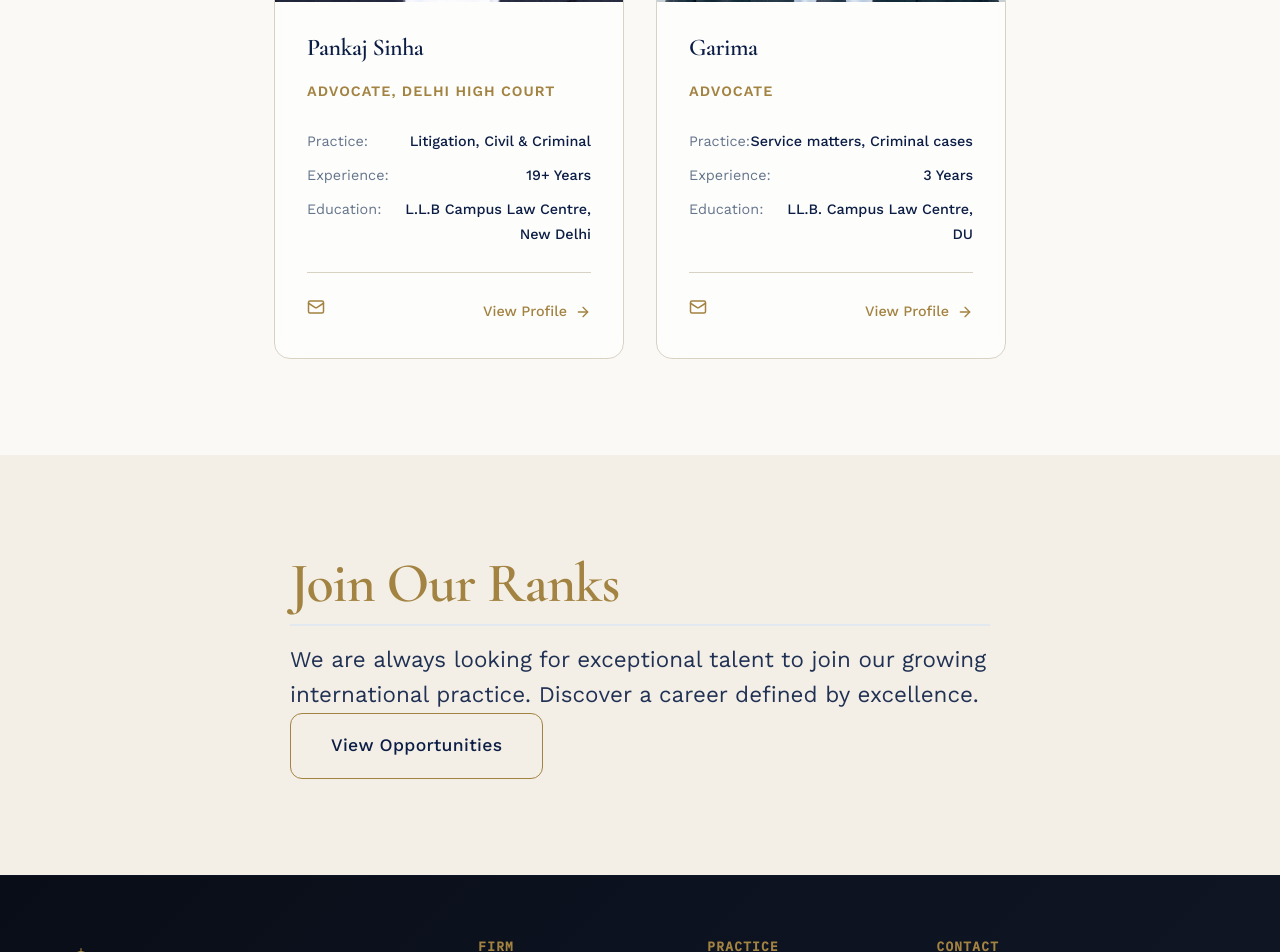
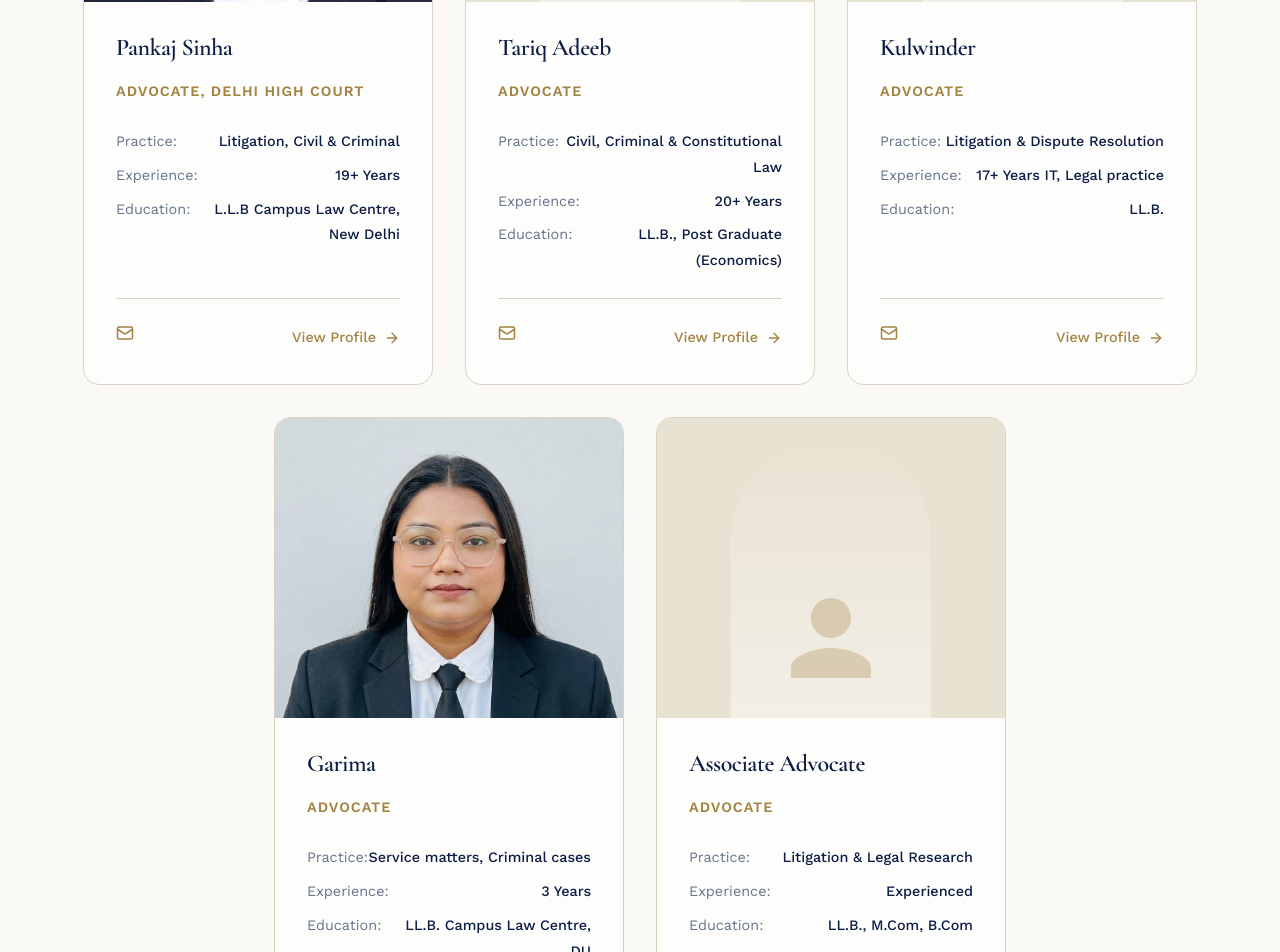
Before and after one commit to lawfirm-delhi/Lawfirm-Website, a React (Vite) app in the folder frontend/: page /team in a window 1280 px wide. Shown: the part 1000-1952 px from the top of the page. Built offline with nearby package versions, Linux system fonts and the light colour scheme; no server answers.

Commit message:
feat: add tariq adeeb, kulwinder, and associate advocate to team page

```diff
--- a/frontend/src/pages/LandingPages/Team/Team.jsx
+++ b/frontend/src/pages/LandingPages/Team/Team.jsx
@@ -124,6 +124,26 @@ export default function Team() {
       image: '/images/team/pankaj.jpg'
     },
     {
+      id: 'tariq-adeeb',
+      name: 'Tariq Adeeb',
+      designation: 'Advocate',
+      practiceArea: 'Civil, Criminal & Constitutional Law',
+      experience: '20+ Years',
+      education: 'LL.B., Post Graduate (Economics)',
+      email: 'contact@justiceassociates.com',
+      image: null
+    },
+    {
+      id: 'kulwinder',
+      name: 'Kulwinder',
+      designation: 'Advocate',
+      practiceArea: 'Litigation & Dispute Resolution',
+      experience: '17+ Years IT, Legal practice',
+      education: 'LL.B.',
+      email: 'contact@justiceassociates.com',
+      image: null
+    },
+    {
       id: 'garima',
       name: 'Garima',
       designation: 'Advocate',
@@ -132,6 +152,16 @@ export default function Team() {
       education: 'LL.B. Campus Law Centre, DU',
       email: 'garima040810@gmail.com',
       image: '/images/team/garima.jpg'
+    },
+    {
+      id: 'associate-advocate',
+      name: 'Associate Advocate',
+      designation: 'Advocate',
+      practiceArea: 'Litigation & Legal Research',
+      experience: 'Experienced',
+      education: 'LL.B., M.Com, B.Com',
+      email: 'contact@justiceassociates.com',
+      image: null
     }
   ];
 
--- a/frontend/src/pages/LandingPages/TeamMember.jsx
+++ b/frontend/src/pages/LandingPages/TeamMember.jsx
@@ -69,6 +69,68 @@ const teamData = {
       'Participated in seminar on "ENVIRONMENTAL JUSTICE" by Project Saksham 3.0 in 2024.'
     ],
     hobbies: ['Photography', 'Designing', 'Baking', 'Badminton']
+  },
+  'tariq-adeeb': {
+    name: 'Tariq Adeeb',
+    role: 'Advocate',
+    email: 'contact@justiceassociates.com',
+    phone: '',
+    image: null,
+    bio: 'A seasoned legal professional with over 20 years of experience in litigation, legal advisory, and dispute resolution. Specializes in civil, criminal, constitutional, commercial, and regulatory matters, with extensive practice before the Supreme Court of India, High Courts, Tribunals, and other judicial forums. Experienced in legal drafting, arbitration, mediation, project management, and advising government bodies on complex legal and policy issues, with a commitment to delivering strategic and client-focused legal solutions.',
+    education: [
+      'LL.B. – MJP Rohilkhand University',
+      'Post Graduate (Economics) – MJP Rohilkhand University (Specialization: International Trade)'
+    ],
+    expertise: [
+      'Constitutional, Civil & Criminal Litigation',
+      'Arbitration, Mediation & Conciliation',
+      'Legal Drafting (Petitions, Contracts & Legal Instruments)',
+      'Banking, Insolvency & Commercial Laws',
+      'Intellectual Property & Foreign Exchange Laws',
+      'Legal Advisory, Policy Review & Case Strategy'
+    ],
+    experience: []
+  },
+  'kulwinder': {
+    name: 'Kulwinder',
+    role: 'Advocate',
+    email: 'contact@justiceassociates.com',
+    phone: '',
+    image: null,
+    bio: 'A dedicated LL.B. graduate and enrolled Advocate with a unique blend of legal and technology expertise, backed by 17 years of experience in IT as a Portfolio/Program Manager. Experienced in legal drafting, litigation support, and court proceedings before the Delhi High Court and District Courts. Combines strong stakeholder management, strategic problem-solving, and legal knowledge to deliver practical, client-focused legal solutions.',
+    education: [
+      'LL.B.'
+    ],
+    expertise: [
+      'Litigation Support',
+      'Legal Drafting (Written Statements, Writ Petitions, Affidavits & Applications)',
+      'Legal Research & Case Analysis',
+      'Client Counselling & Case Strategy',
+      'Court Proceedings & Advocacy',
+      'Stakeholder & Project Management'
+    ],
+    experience: []
+  },
+  'associate-advocate': {
+    name: 'Associate Advocate',
+    role: 'Advocate',
+    email: 'contact@justiceassociates.com',
+    phone: '',
+    image: null,
+    bio: 'A dedicated legal professional with experience in litigation, legal research, drafting, and dispute resolution. Has assisted in matters before the Supreme Court, Delhi High Court, NCLT, Consumer Commissions, and District Courts. Skilled in preparing petitions, appeals, written submissions, and case briefs, with a commitment to delivering practical, strategic, and client-focused legal solutions.',
+    education: [
+      'LL.B. – Campus Law Centre, Faculty of Law, University of Delhi',
+      'M.Com – Dr. Ram Manohar Lohia Avadh University',
+      'B.Com – Dr. Ram Manohar Lohia Avadh University'
+    ],
+    expertise: [
+      'Litigation Support',
+      'Legal Research & Case Analysis',
+      'Legal Drafting (Petitions, Appeals & Written Submissions)',
+      'Civil, Criminal & Consumer Law',
+      'Client Counselling & Case Strategy'
+    ],
+    experience: []
   }
 };
 
```
